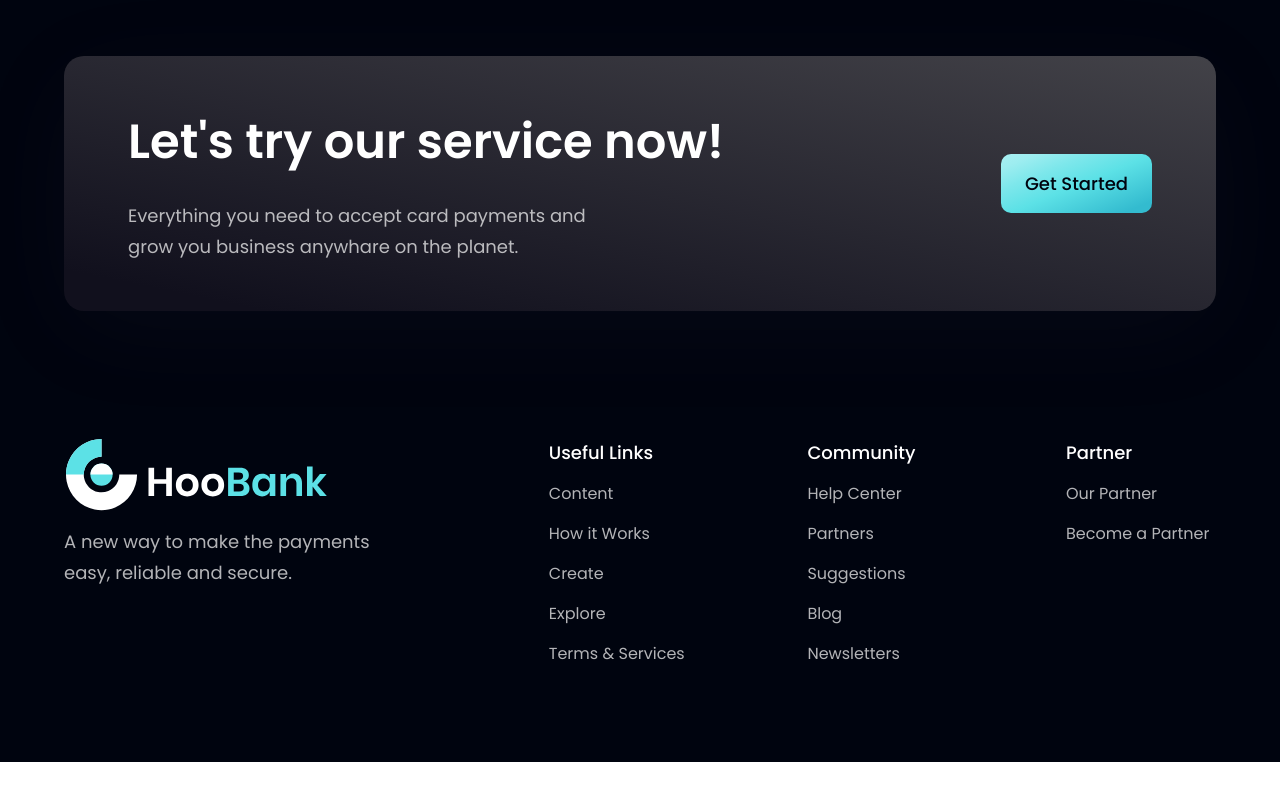
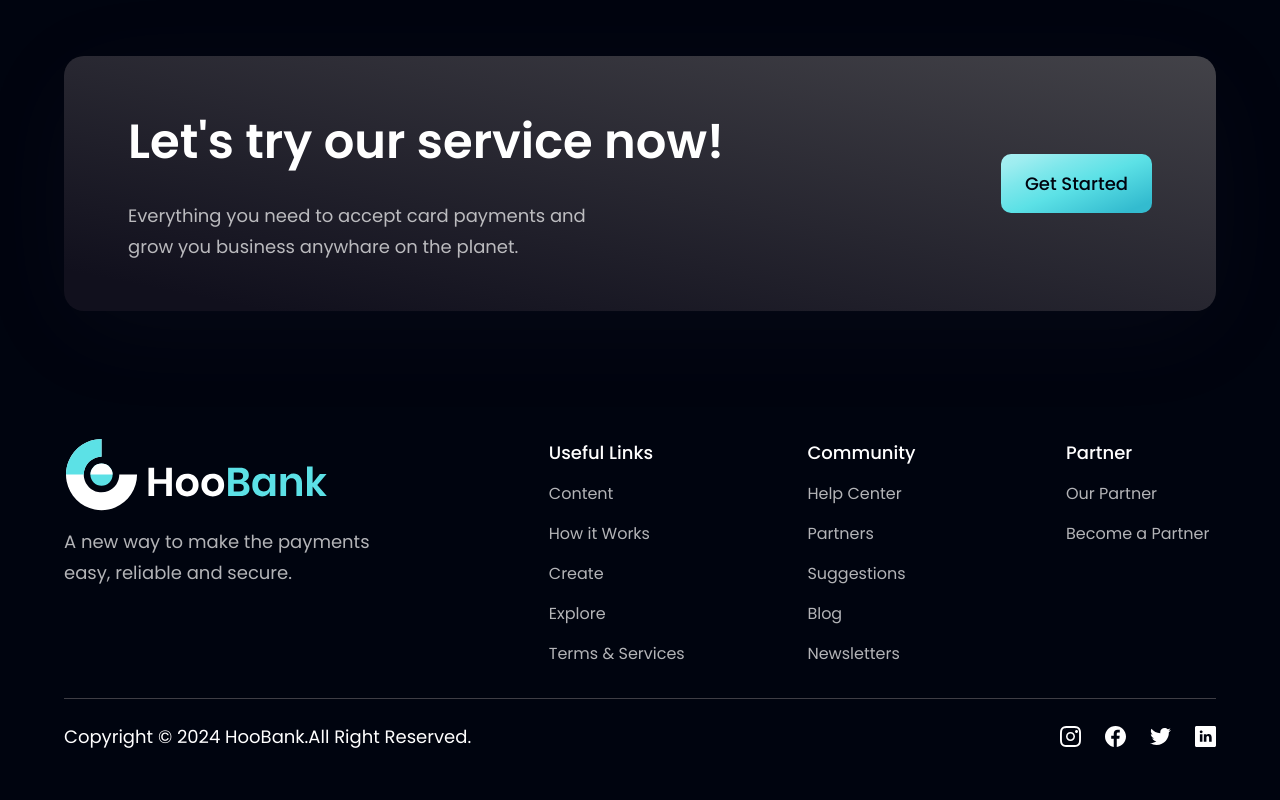
Before and after one commit to vidushalakshan/Bank-Mordern-App, a React (Vite) app: page / in a window 1280 px wide. Shown: the part 4134-4934 px from the top of the page. Before the commit the page ends 4896 px from the top, so only its background shows below. Built offline with nearby package versions, Linux system fonts and the light colour scheme.

Commit message:
completed footer section

```diff
--- a/src/components/Footer.jsx
+++ b/src/components/Footer.jsx
@@ -46,6 +46,24 @@ const Footer = () => {
           ))}
         </div>
       </div>
+
+      <div className="w-full flex justify-between items-center md:flex-row flex-col pt-6 border-t-[1px] border-t-[#3F3E45]">
+        <p className="font-normal text-center font-poppins text-[18px] leading-[27px] text-white">
+            Copyright © 2024 HooBank.All Right Reserved.</p>
+
+        <div className="flex items-center justify-center felx-row">
+          {socialMedia.map((social, index) => (
+            <img
+              src={social.icon}
+              alt={social.id}
+              key={social.id}
+              className={`w-[21px] h-[21px] object-contain cursor-pointer
+                    ${index !== socialMedia.length - 1 ? "mr-6" : "mr-0"}`}
+              onClick={() => window.open(social.link)}
+            />
+          ))}
+        </div>
+      </div>
     </section>
   );
 };
```
